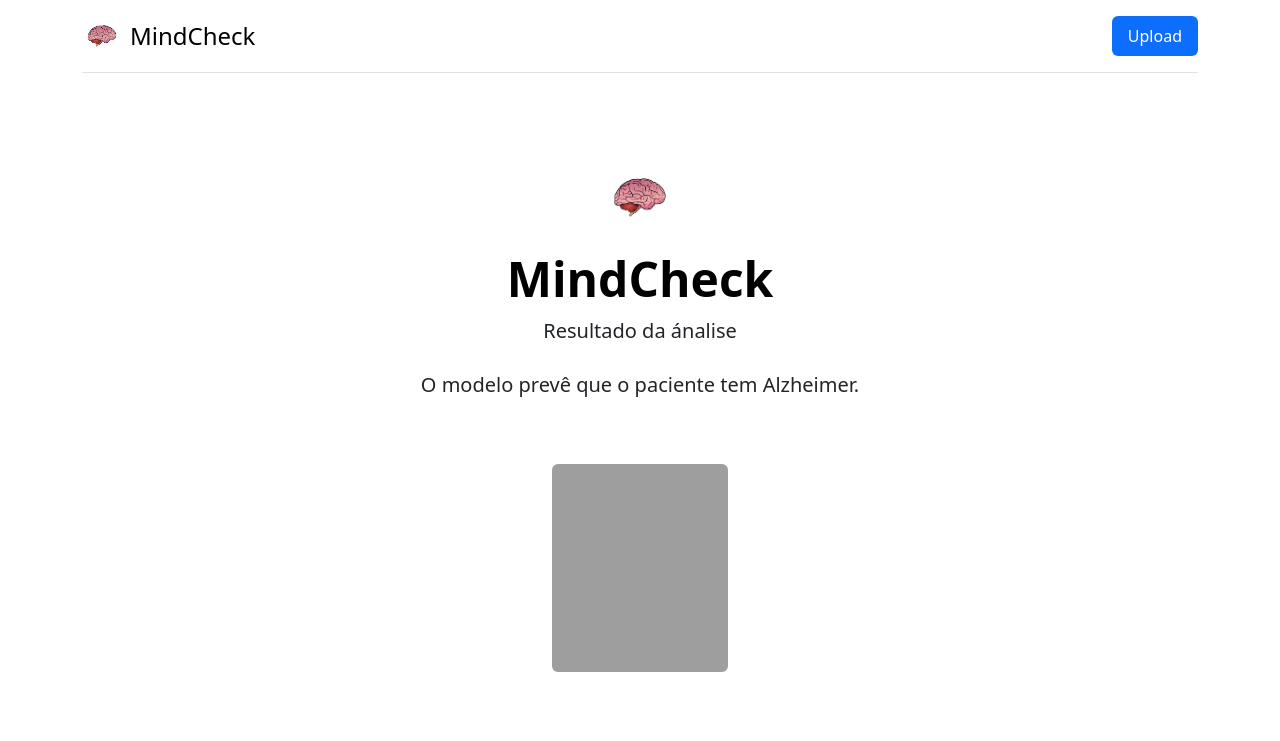
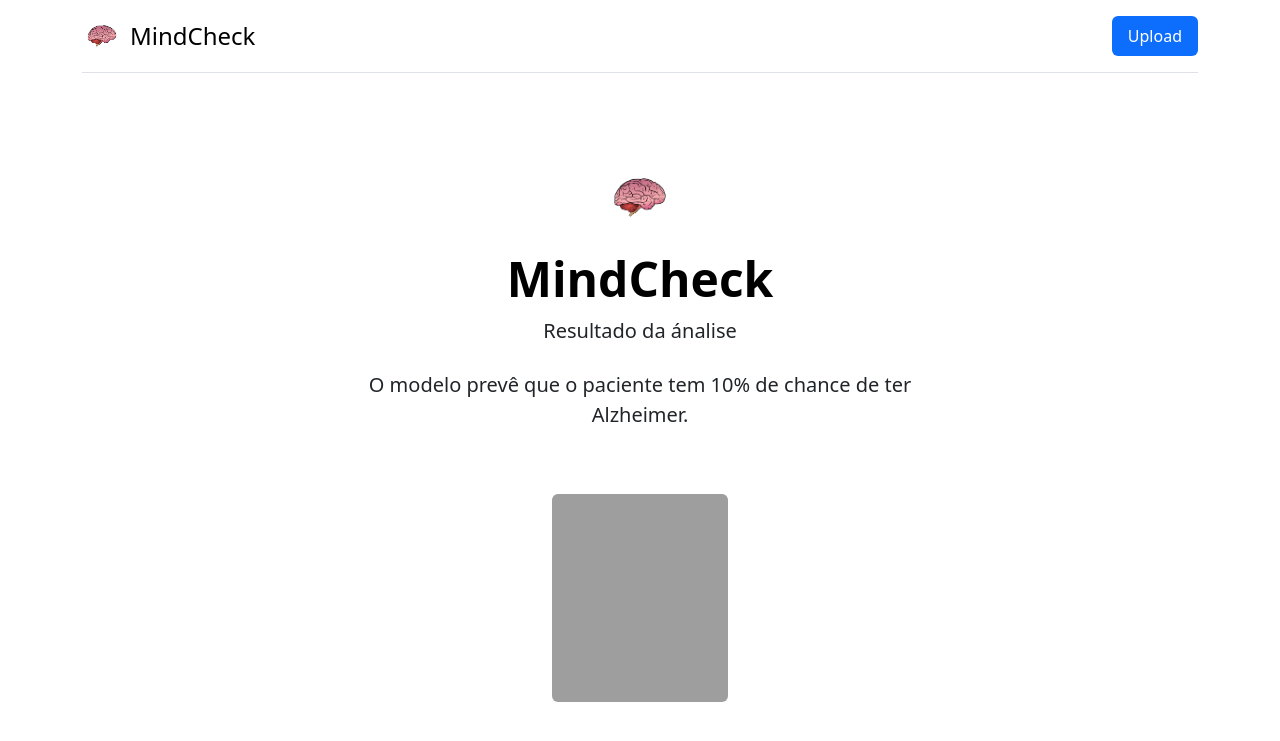
Before and after one commit to ViniDB27/mindcheck, a Flask app: template api/templates/analise.html in a window 1280 px wide. Shown: the top 741 px of the page. Run offline with Flask 3, Linux system fonts and the light colour scheme; the template is opened without the code that fills it: most values are stand-ins (such as "Sample title", 1, 10 or a date in 2020); grey boxes are pictures that could not be loaded.

Commit message:
add percent

```diff
--- a/api/templates/analise.html
+++ b/api/templates/analise.html
@@ -14,10 +14,10 @@
     <div class="d-grid gap-2 d-sm-flex justify-content-sm-center">
       {% if prediction[0] < prediction[1] %}
       <p class="fs-5 col-12">
-        O modelo prevê que o paciente não tem Alzheimer.
+        O modelo prevê que o paciente tem {{ prediction[1] * 100 }}% de chance de não ter Alzheimer.
       </p>
       {% else %}
-      <p class="fs-5 col-12">O modelo prevê que o paciente tem Alzheimer.</p>
+      <p class="fs-5 col-12">O modelo prevê que o paciente tem {{ prediction[0] * 100 }}% de chance de ter Alzheimer.</p>
       {% endif %}
     </div>
 
```
